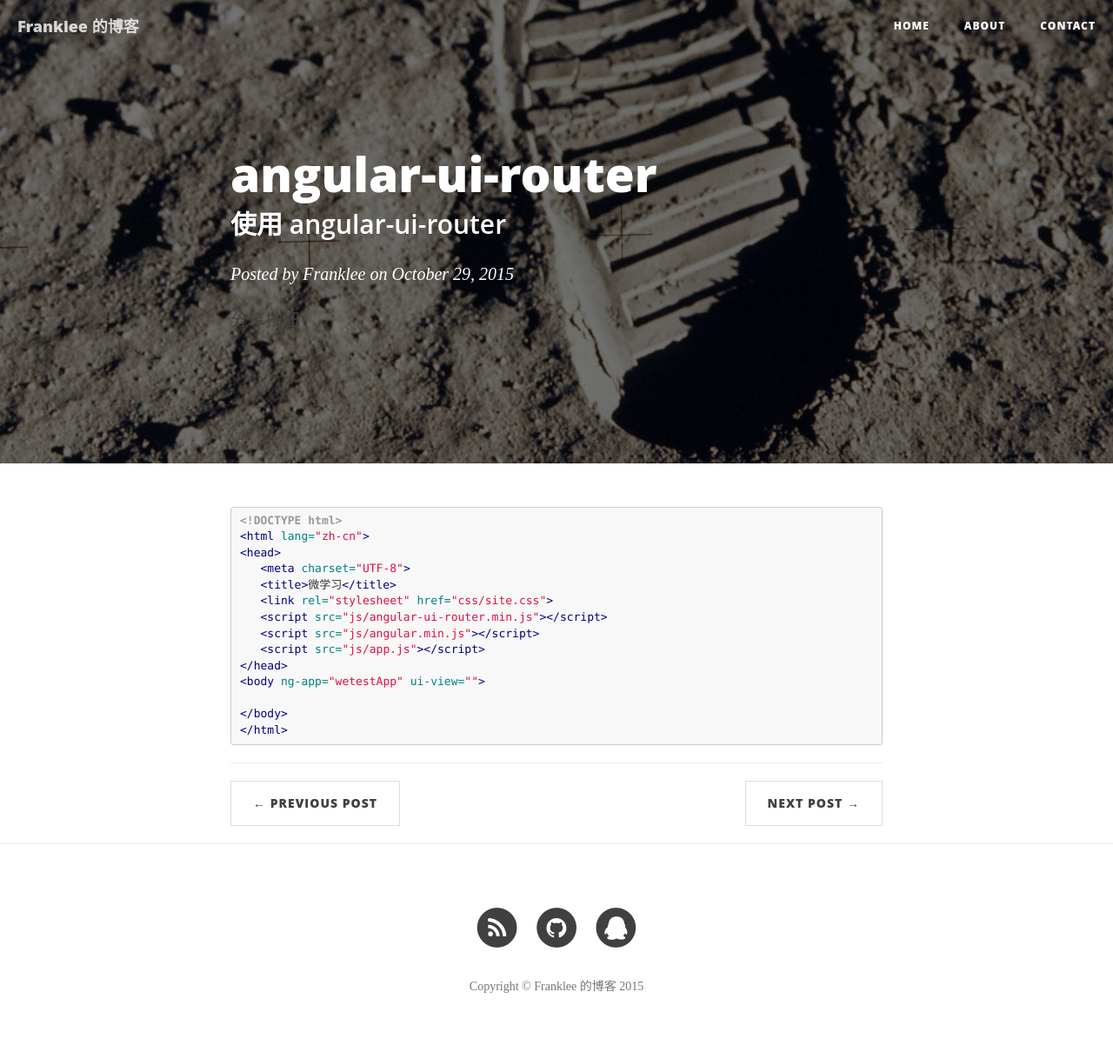
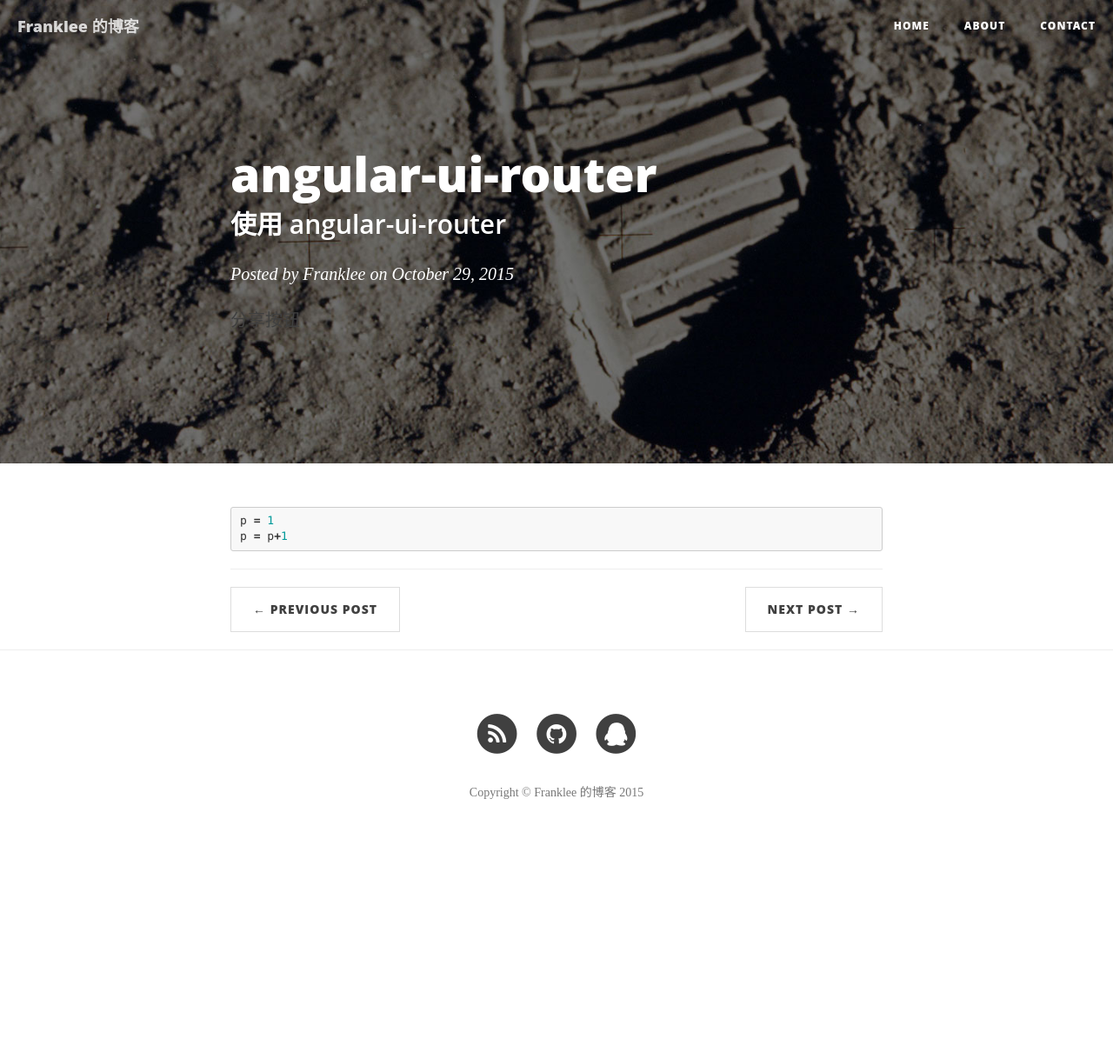
Before and after one commit to FrankLee33/franklee33.github.io, a Jekyll site: the page built from _posts/2015-10-29-angular-ui-router.markdown, in a window 1280 px wide. Shown: the whole page at 87% size. Built offline with Jekyll 4.4.1, drawn with Linux system fonts in a browser that asks for light colours; nearby versions of some CDN libraries; some web fonts are replaced; comment, search, counter and statistics services are not loaded; after the commit the page ends 987 px from its top, so only the background shows below that.

Commit message:
update a blog post

```diff
--- a/_posts/2015-10-29-angular-ui-router.markdown
+++ b/_posts/2015-10-29-angular-ui-router.markdown
@@ -6,19 +6,9 @@ date:       2015-10-29 15:05:00
 author:     "Franklee"
 header-img: "img/post-bg-05.jpg"
 ---
-{% highlight html %}
-<!DOCTYPE html>
-<html lang="zh-cn">
-<head>
-   <meta charset="UTF-8">
-   <title>微学习</title>
-   <link rel="stylesheet" href="css/site.css">
-   <script src="js/angular-ui-router.min.js"></script>
-   <script src="js/angular.min.js"></script>
-   <script src="js/app.js"></script>
-</head>
-<body ng-app="wetestApp" ui-view="">
-
-</body>
-</html>
+{% highlight python %}
+{% raw %}
+p = 1
+p = p+1
+{% endraw %}
 {% endhighlight %}
```
